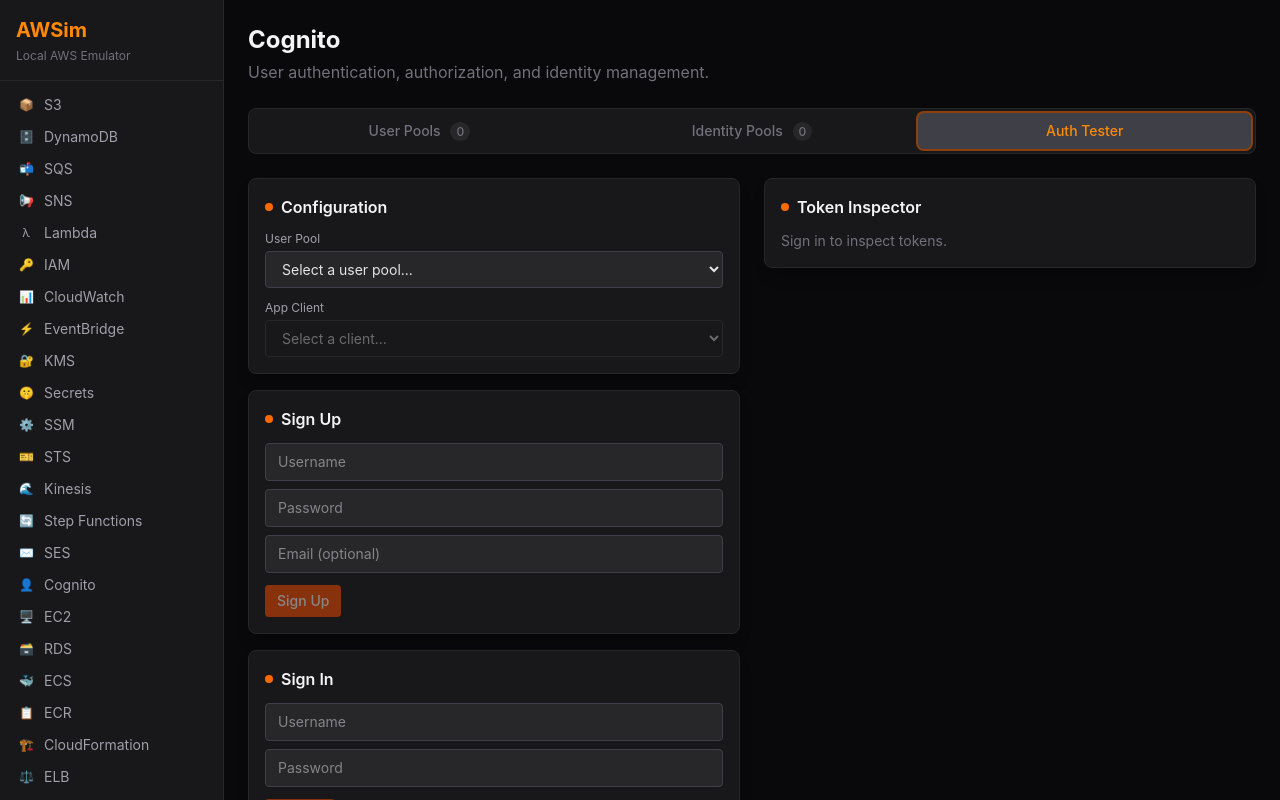
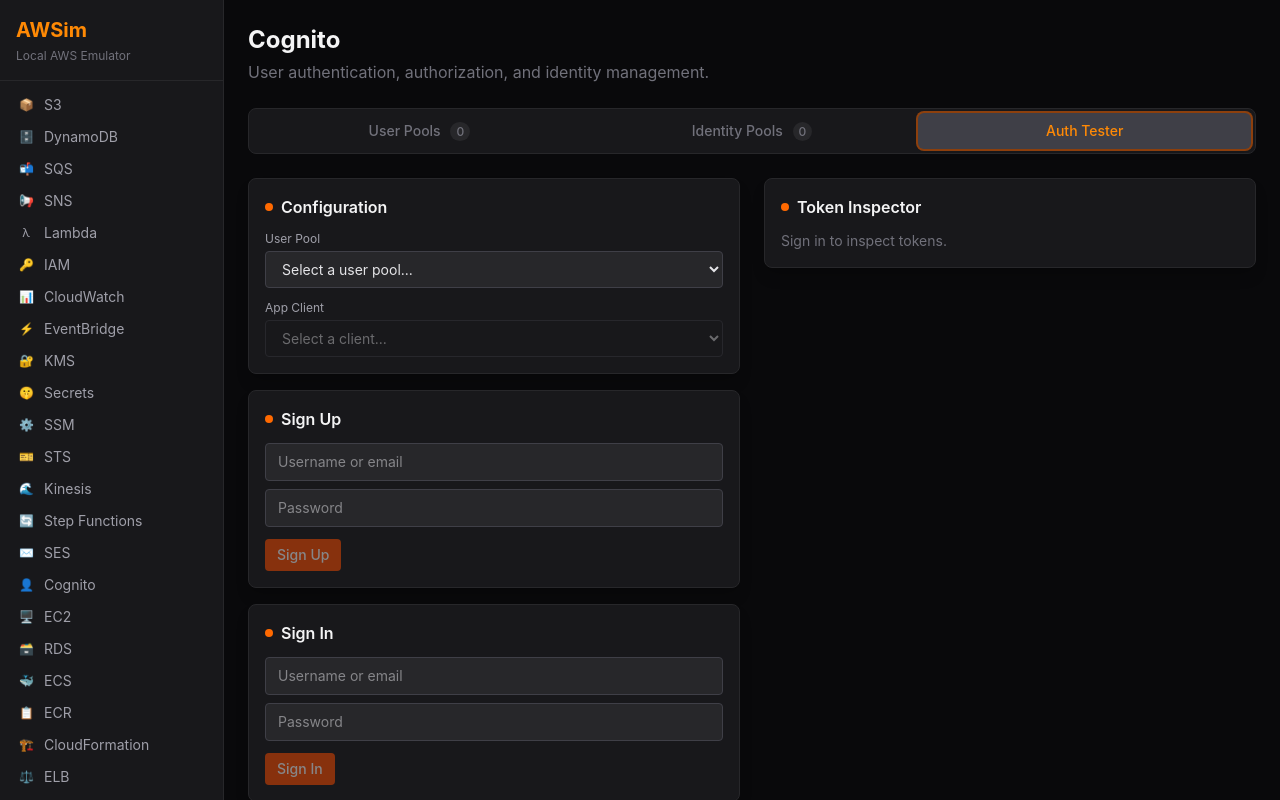
Before and after one commit to QaidVoid/awsim, a SvelteKit app in the folder ui/: page /cognito in a window 1280 px wide. Both pictures are taken after a click on the button "Auth Tester". Built offline with nearby package versions, Linux system fonts and the light colour scheme.

Commit message:
fix(ui): merge username/email fields in Cognito — auto-detect email from input
Username and email are the same thing in most Cognito pools. Removed
the separate email field from Create User and Sign Up forms. If the
input contains '@', it's automatically set as the email attribute.

```diff
--- a/ui/src/routes/cognito/+page.svelte
+++ b/ui/src/routes/cognito/+page.svelte
@@ -41,7 +41,6 @@
     let showCreateUser = $state(false);
     let newUsername = $state('');
     let newUserTempPassword = $state('');
-    let newUserEmail = $state('');
     let creatingUser = $state(false);
     let createUserError = $state<string | null>(null);
     let confirmDeleteUser = $state<string | null>(null);
@@ -124,7 +123,6 @@
     // Sign Up
     let signUpUsername = $state('');
     let signUpPassword = $state('');
-    let signUpEmail = $state('');
     let signUpResult = $state<unknown>(null);
     let signUpError = $state<string | null>(null);
     let signingUp = $state(false);
@@ -255,13 +253,14 @@
         creatingUser = true;
         createUserError = null;
         try {
-            await adminCreateUser(selectedPool.id, newUsername.trim(), {
+            const uname = newUsername.trim();
+            const isEmail = uname.includes('@');
+            await adminCreateUser(selectedPool.id, uname, {
                 tempPassword: newUserTempPassword || undefined,
-                email: newUserEmail || undefined,
+                email: isEmail ? uname : undefined,
             });
             newUsername = '';
             newUserTempPassword = '';
-            newUserEmail = '';
             showCreateUser = false;
             await loadPoolUsers(selectedPool.id);
         } catch (e) {
@@ -629,7 +628,8 @@
         signUpResult = null;
         signUpSuccess = false;
         try {
-            signUpResult = await cognitoSignUp(authClientId, signUpUsername, signUpPassword, signUpEmail || undefined);
+            const email = signUpUsername.includes('@') ? signUpUsername : undefined;
+            signUpResult = await cognitoSignUp(authClientId, signUpUsername, signUpPassword, email);
             signUpSuccess = true;
             setTimeout(() => { signUpSuccess = false; }, 3000);
         } catch (e) {
@@ -885,19 +885,13 @@
                                                         type="text"
                                                         bind:value={newUsername}
                                                         class="bg-zinc-800 border border-zinc-700 rounded px-3 py-1.5 text-sm focus:outline-none focus:border-orange-500 focus:ring-1 focus:ring-orange-500/30 text-zinc-200"
-                                                        placeholder="Username *"
+                                                        placeholder="Username or email"
                                                     />
                                                     <input
                                                         type="password"
                                                         bind:value={newUserTempPassword}
                                                         class="bg-zinc-800 border border-zinc-700 rounded px-3 py-1.5 text-sm focus:outline-none focus:border-orange-500 focus:ring-1 focus:ring-orange-500/30 text-zinc-200"
                                                         placeholder="Temporary password (optional)"
-                                                    />
-                                                    <input
-                                                        type="email"
-                                                        bind:value={newUserEmail}
-                                                        class="bg-zinc-800 border border-zinc-700 rounded px-3 py-1.5 text-sm focus:outline-none focus:border-orange-500 focus:ring-1 focus:ring-orange-500/30 text-zinc-200"
-                                                        placeholder="Email (optional)"
                                                     />
                                                 </div>
                                                 <div class="flex gap-2">
@@ -909,7 +903,7 @@
                                                         {creatingUser ? 'Creating...' : 'Create'}
                                                     </button>
                                                     <button
-                                                        onclick={() => { showCreateUser = false; createUserError = null; newUsername = ''; newUserTempPassword = ''; newUserEmail = ''; }}
+                                                        onclick={() => { showCreateUser = false; createUserError = null; newUsername = ''; newUserTempPassword = ''; }}
                                                         class="px-3 py-1.5 bg-zinc-700 hover:bg-zinc-600 rounded text-xs transition-all active:scale-[0.98] focus:outline-none focus:ring-2 focus:ring-orange-500/50"
                                                     >
                                                         Cancel
@@ -1653,9 +1647,8 @@
                         </div>
                     {/if}
                     <div class="space-y-2 mb-3">
-                        <input bind:value={signUpUsername} class="w-full bg-zinc-800 border border-zinc-700 rounded px-3 py-2 text-sm focus:outline-none focus:border-orange-500 focus:ring-1 focus:ring-orange-500/30 text-zinc-200" placeholder="Username" />
+                        <input bind:value={signUpUsername} class="w-full bg-zinc-800 border border-zinc-700 rounded px-3 py-2 text-sm focus:outline-none focus:border-orange-500 focus:ring-1 focus:ring-orange-500/30 text-zinc-200" placeholder="Username or email" />
                         <input type="password" bind:value={signUpPassword} class="w-full bg-zinc-800 border border-zinc-700 rounded px-3 py-2 text-sm focus:outline-none focus:border-orange-500 focus:ring-1 focus:ring-orange-500/30 text-zinc-200" placeholder="Password" />
-                        <input type="email" bind:value={signUpEmail} class="w-full bg-zinc-800 border border-zinc-700 rounded px-3 py-2 text-sm focus:outline-none focus:border-orange-500 focus:ring-1 focus:ring-orange-500/30 text-zinc-200" placeholder="Email (optional)" />
                     </div>
                     {#if signUpError}
                         <div class="bg-red-900/20 border border-red-800 rounded p-2 text-red-400 text-xs mb-3">{signUpError}</div>
@@ -1688,7 +1681,7 @@
                         </div>
                     {/if}
                     <div class="space-y-2 mb-3">
-                        <input bind:value={signInUsername} class="w-full bg-zinc-800 border border-zinc-700 rounded px-3 py-2 text-sm focus:outline-none focus:border-orange-500 focus:ring-1 focus:ring-orange-500/30 text-zinc-200" placeholder="Username" />
+                        <input bind:value={signInUsername} class="w-full bg-zinc-800 border border-zinc-700 rounded px-3 py-2 text-sm focus:outline-none focus:border-orange-500 focus:ring-1 focus:ring-orange-500/30 text-zinc-200" placeholder="Username or email" />
                         <input type="password" bind:value={signInPassword} class="w-full bg-zinc-800 border border-zinc-700 rounded px-3 py-2 text-sm focus:outline-none focus:border-orange-500 focus:ring-1 focus:ring-orange-500/30 text-zinc-200" placeholder="Password" />
                     </div>
                     {#if signInError}
```
